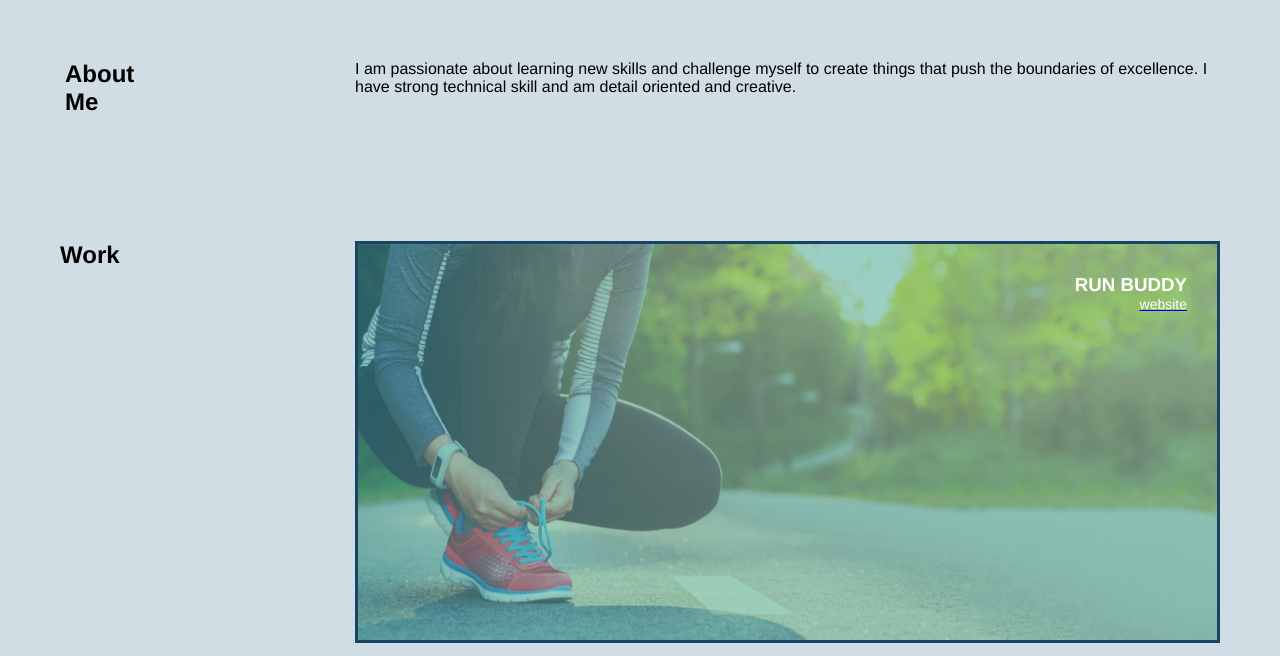
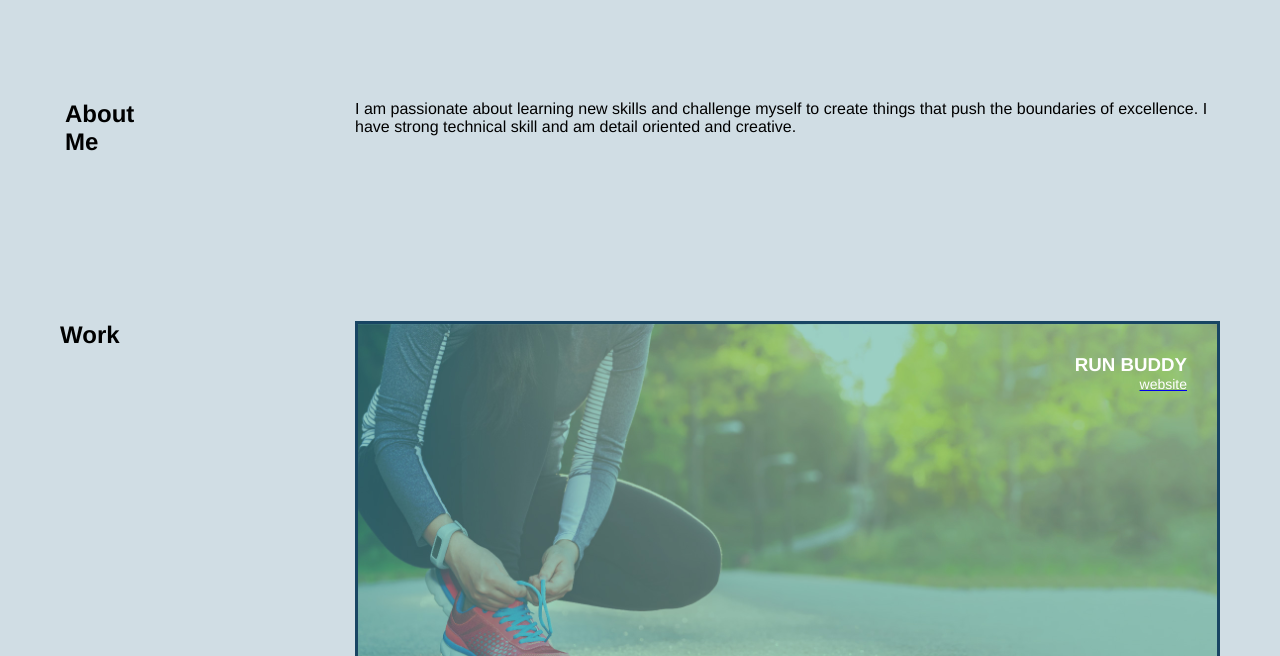
Before and after one commit to jojochun/Portfolio, a plain HTML site: page index.html in a window 1280 px wide. Shown: the part 344-1000 px from the top of the page. Drawn offline with Linux system fonts and the light colour scheme; grey boxes are pictures that could not be loaded.

Commit message:
adding padding to sections

```diff
--- a/assets/css/style.css
+++ b/assets/css/style.css
@@ -109,6 +109,10 @@ section {
   position: absolute;
 }
 
+#about-me {
+  padding-top: 100px;
+}
+
 .grid-1 {
   display: grid;
   grid-template-columns: repeat(8, 1fr);
@@ -128,7 +132,9 @@ section {
   grid-area: b;
   height: 100%;
 }
-
+#work {
+  padding-top: 100px;
+}
 .grid-2 {
   display: grid;
   grid-template-columns: repeat(8, 1fr);
```
